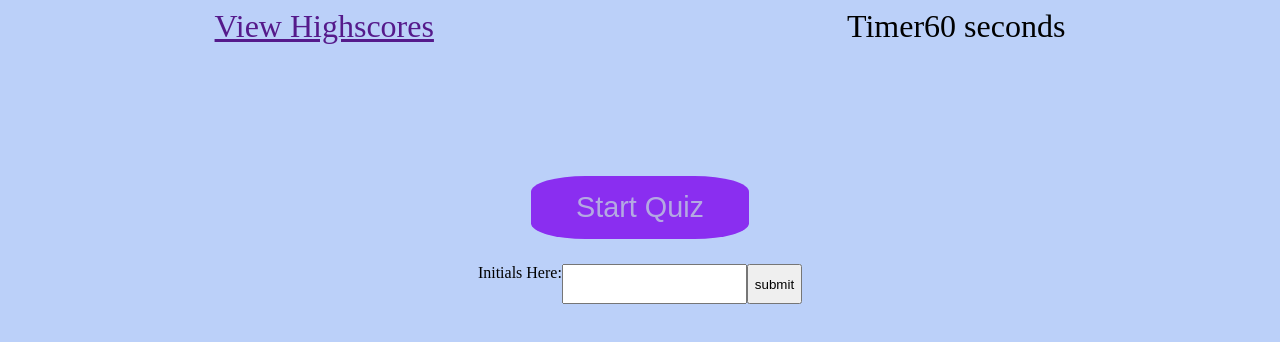
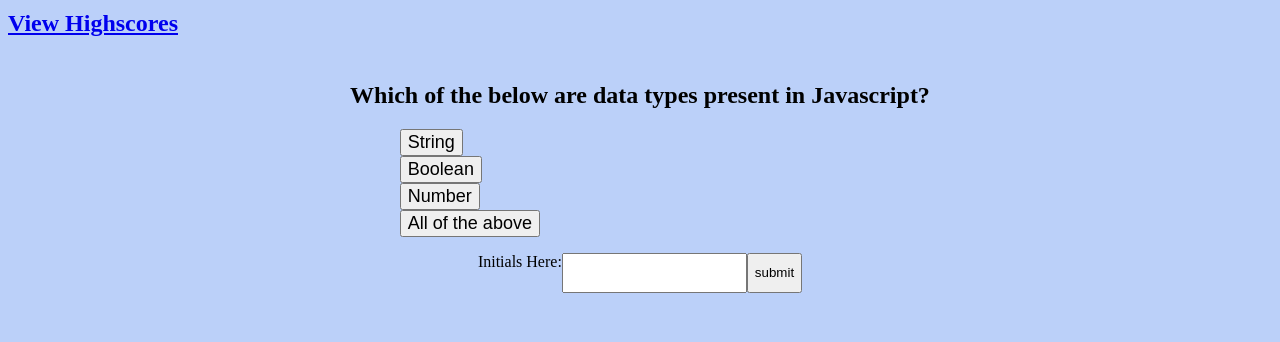
Before and after one commit to Annie-McElroy/coding-quiz, a plain HTML site: page index.html in a window 1280 px wide. Both pictures are taken after a click on the button "Start Quiz". Drawn offline with Linux system fonts and the light colour scheme.

Commit message:
added function for load question to load the next question when the event happens when clicking on the start quiz button, created for loop for getting answers to show in a list, began working on next question function

```diff
--- a/assets/css/style.css
+++ b/assets/css/style.css
@@ -12,23 +12,43 @@ body {
 header {
     display: flex;
     flex-wrap: wrap;
-    justify-content: space-around;
+    justify-content: space-between;
 }
 
-.highscore {
-    font-size: 200%;
+.highscore,
+.timer {
+    margin-top: 2px;
 }
 
-.timer {
+/* .timer {
     font-size: 200%;
-}
+} */
 
 .title {
     font-size: 2.5rem;
 }
 
-.firstRem {
+main {
+    box-sizing: border-box;
+    margin: 25px 25% 0px 25%;
+}
+.first-box,
+.quiz-box {
     text-align: center;
+}
+
+.quiz-box {
+    /* display: flex; */
+}
+
+.choiceList {
+    list-style-type: none;
+    text-align: left;
+    padding-left: 12%;
+}
+
+.choiceButton {
+    font-size: 18px;
 }
 
 .rules {
@@ -50,7 +70,7 @@ header {
     border-radius: 25%;
 }
 
-.quizEnd {
+.quiz-end {
     display: flex;
     justify-content: center;
 }
--- a/assets/js/script.js
+++ b/assets/js/script.js
@@ -1,53 +1,141 @@
+var infoBox = document.querySelector(".first-box");
 var bigTitle = document.querySelector(".title");
 var rules = document.querySelector(".rules");
-var startButton = document.querySelector(".start");
+var startQuiz = document.querySelector(".start");
+
+var quizBox = document.querySelector(".quiz-box")
+
 var timerCount = document.querySelector(".timer");
+var timeText = document.querySelector(".time-text")
+
+
+var resultBox = document.querySelector(".quiz-end")
 
 var winCounter = 0;
 var lossCounter = 0;
-var question = 0;
-var choices = 0;
-var correctAnswers = 0;
+// var userScore = 0;
+var questionNum = 0;
+// var choices = 0;
+var correctAnswer = 0;
 var endQuiz = false;
 var selectedAnswer = [];
 
 // var question = document.querySelector(".question");
 // var choices = document.querySelector(".choiceList")
 
+
+
 bigTitle.textContent = "Coding Quiz Challenge";
 rules.textContent = "To complete this quiz please answer the following 5 questions within the limited timeframe of 1 minute (60 seconds). If any questions are incorrect, you are docked 10 seconds from the timer. After answering all questions the quiz will end and you may store your score with your initials. If you reach 0 on the timer the quiz will end. Good luck!"
 
-// Create vars for all question headers and list answers
+// Timer for the whole quiz
+// SetInterval and Clear Interval for the timer
+// Eventlistener for question/answer transition
+
+
+
+// Start quiz function
+
+startQuiz.addEventListener("click", function() {
+    // event.stopPropagation();
+    // isWin = false;
+    // timerCount = 60;
+
+    infoBox.setAttribute('style', 'display: none');
+    loadQues();
+
+    // if(que_count < questions.length - 1){ //if question count is less than total question length
+    //     que_count++; //increment the que_count value
+    //     que_numb++; //increment the que_numb value
+    //     showQuetions(que_count); //calling showQestions function
+    //     queCounter(que_numb); //passing que_numb value to queCounter
+    //     clearInterval(counter); //clear counter
+    //     clearInterval(counterLine); //clear counterLine
+    //     startTimer(timeValue); //calling startTimer function
+    //     startTimerLine(widthValue); //calling startTimerLine function
+    //     timeText.textContent = "Time Left"; //change the timeText to Time Left
+    //     next_btn.classList.remove("show"); //hide the next button
+
+    // Add list element and bind to choices list
+
+
+
+    // Create vars for all question headers and list answers
+
+});
+
 var questions =[
     {
-        question: "Which of the below are data types present in Javascript?",
+        q: "Which of the below are data types present in Javascript?",
         answers: ["String", "Boolean", "Number", "All of the above"],
         correctAnswer: "All of the above"
     },
     {
-        question: "What is the difference between "==" and "==="?",
+        q: "What is the difference between "==" and "==="?",
         answers: [""==" means true in value and type, while "===" means true in value only", ""===" means true in value and type, while "==" means true in value only", "Both mean the same exact thing", "They mean completely opposite of being true in any sense"],
         correctAnswer: ""===" means true in value and type, while "==" means true in value only"
     },
     {
-        question: "Which of the following methods will combine arrays together and make a new array?",
+        q: "Which of the following methods will combine arrays together and make a new array?",
         answers: ["pop()", "shift()", "concat()", "join()"],
         correctAnswer: "concat()"
     }
 ];
-// Timer for the whole quiz
-// SetInterval and Clear Interval for the timer
-// Eventlistener for question/answer transition
 
-// Start quiz function
-startQuiz.addEventListener("click", function() {
-    isWin = false;
-    timerCount = 60;
+var currentQuestion = 0;
+
+function loadQues() {
+var quizQuest = document.querySelector(".question");
+var choices = document.querySelector(".choiceList");
+quizQuest.textContent = questions[currentQuestion].q
+choices.innerHTML = "";
+
+for (var i = 0; i < questions[currentQuestion].answers.length; i++) {
+    var choiceList = document.querySelector(".choiceList");
+    var choiceItem = document.createElement("li")
+    var choiceButton = document.createElement("button")
+    choiceButton.classList.add("choiceButton")
+
+    choiceButton.textContent = questions[currentQuestion].answers[i];
 
 
+    choiceList.appendChild(choiceItem);
+    choiceItem.appendChild(choiceButton);
+}};
 
-}
-// If else statements for eventlistener
+function nextQuestion() {
+    if (currentQuestion < questions.length -1) {
+        currentQuestion++;
+        loadQues();
+    } else {
+        quizBox.remove()
+    }
+};
+
+// function loadScore() {
+//     var userScore = document.
+// }
+
+
 // Clear Interval clears the timer and ends the quiz
 // Subtract time if question is wrong
 // Game over when all questions are reached or time = 0
+
+// Restart quiz
+    // restart_quiz.onclick = ()=>{
+    //     quiz_box.classList.add("activeQuiz"); //show quiz box
+    //     result_box.classList.remove("activeResult"); //hide result box
+    //     timeValue = 15;
+    //     que_count = 0;
+    //     que_numb = 1;
+    //     userScore = 0;
+    //     widthValue = 0;
+    //     showQuetions(que_count); //calling showQestions function
+    //     queCounter(que_numb); //passing que_numb value to queCounter
+    //     clearInterval(counter); //clear counter
+    //     clearInterval(counterLine); //clear counterLine
+    //     startTimer(timeValue); //calling startTimer function
+    //     startTimerLine(widthValue); //calling startTimerLine function
+    //     timeText.textContent = "Time Left"; //change the text of timeText to Time Left
+    //     next_btn.classList.remove("show"); //hide the next button
+    // }
--- a/index.html
+++ b/index.html
@@ -8,15 +8,13 @@
 </head>
 <body>
     <!-- Beginning header for the quiz -->
-    <header
-        <section>
-            <div><a href="" class="highscore">View Highscores</a></div>
-            <!-- timer in top -->
-            <div class="timer">Timer<span class="seconds">60 seconds</span></div>
-        </section>
+    <header>
+        <h2 class="highscore"><a href="highscore.html">View Highscores</a></h2>
+        <!-- timer in top -->
+        <h2 class="timer"><span class="time-text"></span></h2>
     </header>
     <main class="box">
-        <section class="firstRem">
+        <section class="first-box">
             <h1 class="title"></h1>
             <!-- introduction paragraph for quiz -->
             <p class="rules"></p>
@@ -25,14 +23,14 @@
         <!-- Disappears and is replaced with quiz questions -->
         <!-- Placeholder for question and multiple choice answers -->
         <!-- Multiple choice answers = button boxes with hover capability-->
-        <section class="quizBox">
+        <section class="quiz-box">
             <h2 class="question"></h2>
             <ul class="choiceList">
             </ul>
             <div class="quesResult"></div>
             <!-- Display whether the question is right (disappears after a few seconds)-->
         </section>
-        <section class="quizEnd">
+        <section class="quiz-end">
             <h2 class="quizEndHead"></h2>
             <p class="scoreResult"></p>
             <label for="initials">Initials Here:</label>
```
Also changed, not shown: highscore.html (+21 -0 lines).
